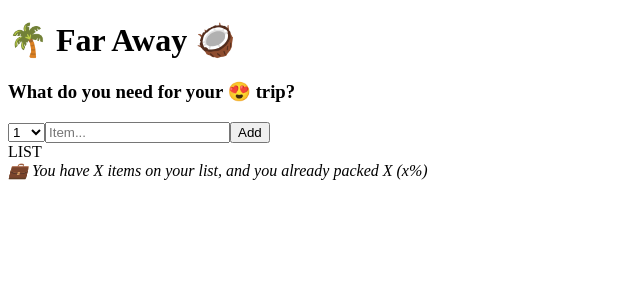
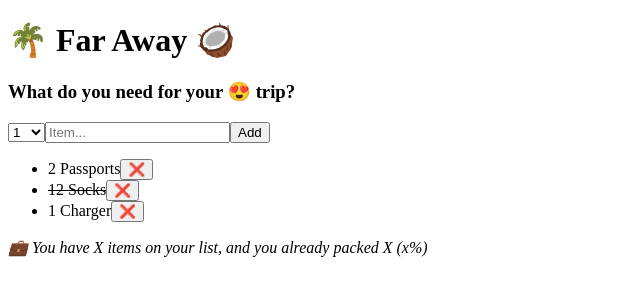
Before and after one commit to jbrace817/travel-list, a React (Create React App) app: page / in a window 1280 px wide. Shown: the top 300 px of the page, without its empty margins (0-640 px from the left). Built offline with nearby package versions, Linux system fonts and the light colour scheme; the HTML template or start-up script is replaced by a standard one.

Commit message:
style: added styling to PackingList and added List component

```diff
--- a/src/App.js
+++ b/src/App.js
@@ -65,7 +65,15 @@
   );
 }
 function PackingList() {
-  return <div className="list">LIST</div>;
+  return (
+    <div className="list">
+      <ul>
+        {initialItems.map((item) => (
+          <Item key={item.id} item={item} />
+        ))}
+      </ul>
+    </div>
+  );
 }
 function Stats() {
   return (
@@ -74,3 +82,14 @@
     </footer>
   );
 }
+
+function Item({ item }) {
+  return (
+    <li>
+      <span style={item.packed ? { textDecoration: 'line-through' } : {}}>
+        {item.quantity} {item.description}
+      </span>
+      <button>❌</button>
+    </li>
+  );
+}
```
